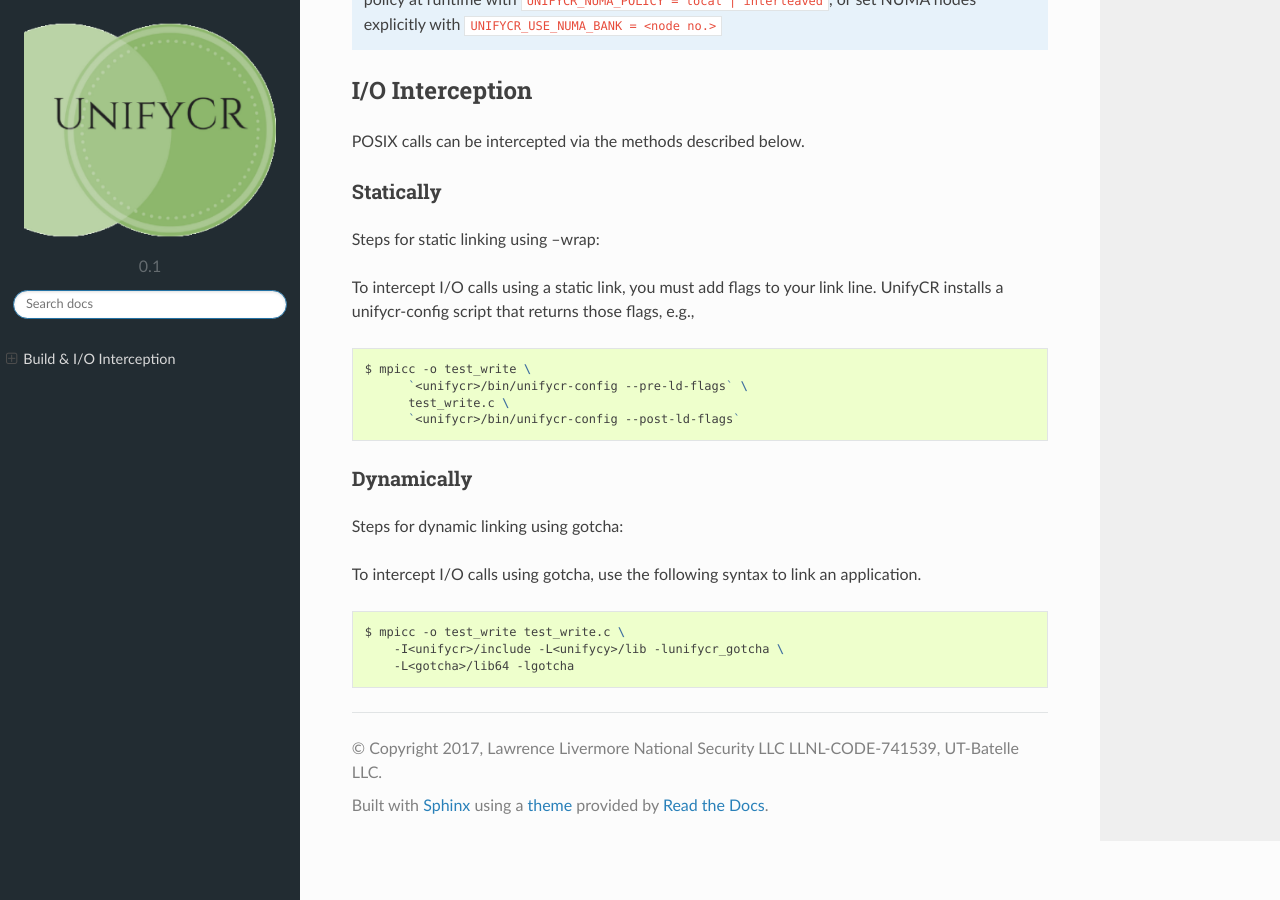
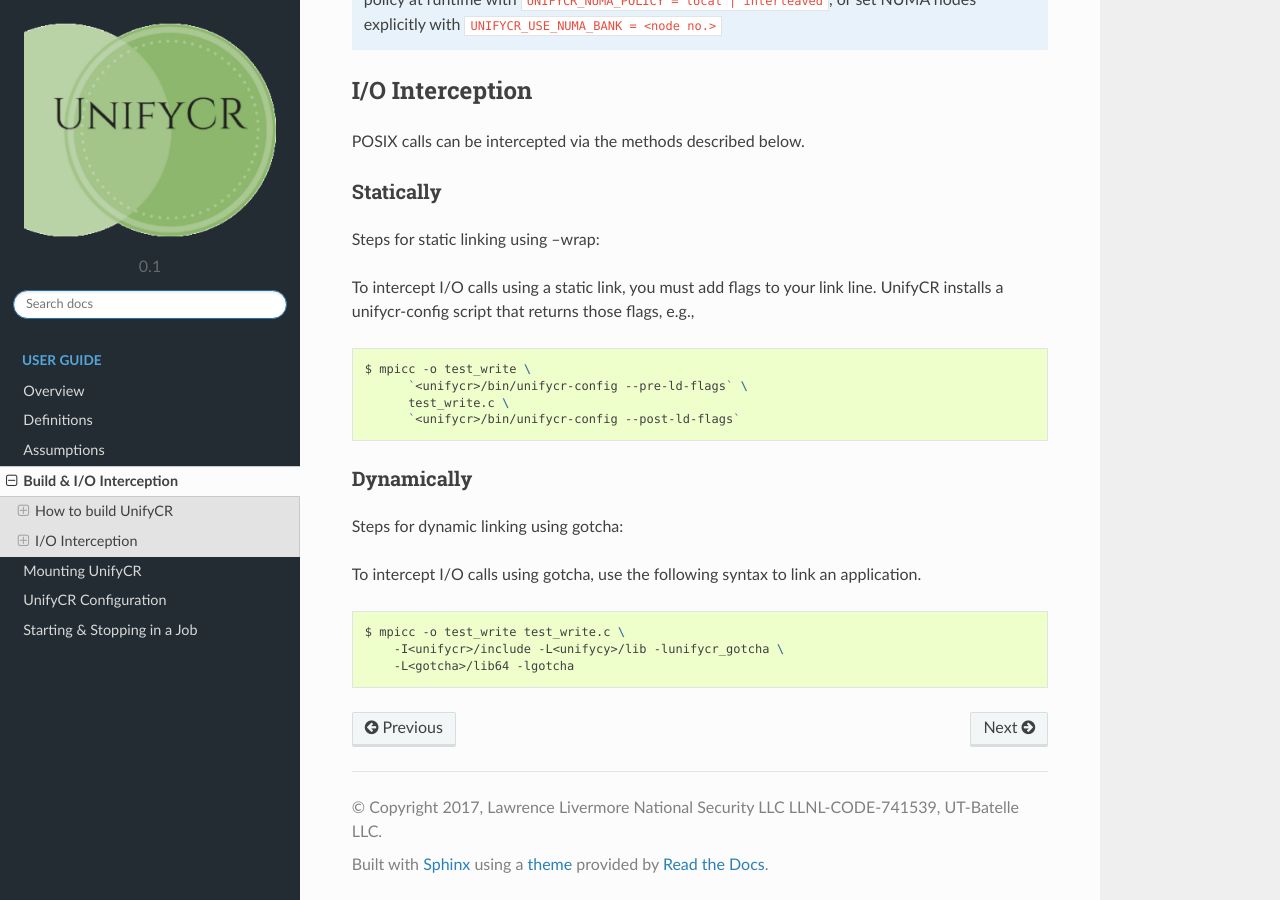
Before and after one commit to CamStan/test-docs, a Sphinx documentation site: the page built from unifycr-docs/docs/build-intercept.rst, in a window 1280 px wide and 900 px high, scrolled down 2559 px. Built offline with Sphinx 7.4.7 and the Read the Docs theme 2.0.0, drawn with Linux system fonts in a browser that asks for light colours.

Commit message:
Toctree test

```diff
--- a/unifycr-docs/docs/_themes/sphinx_rtd_theme2/sphinx_rtd_theme/layout.html
+++ b/unifycr-docs/docs/_themes/sphinx_rtd_theme2/sphinx_rtd_theme/layout.html
@@ -130,10 +130,10 @@
               toctree is empty. Skip building this for now.
             #}
             {% if 'singlehtml' not in builder %}
-              {% set global_toc = toctree(maxdepth=theme_navigation_depth|int, collapse=theme_collapse_navigation, includehidden=True) %}
+              {% set toctree = toctree(maxdepth=theme_navigation_depth|int, collapse=theme_collapse_navigation, includehidden=True) %}
             {% endif %}
-            {% if global_toc %}
-              {{ global_toc }}
+            {% if toctree %}
+              {{ toctree }}
             {% else %}
               <!-- Local TOC -->
               <div class="local-toc">{{ toc }}</div>
--- a/unifycr-docs/docs/index.rst
+++ b/unifycr-docs/docs/index.rst
@@ -7,7 +7,7 @@
 UnifyCR: A file system for burst buffers
 ========================================
 
-.. global_toc::
+.. toctree::
    :maxdepth: 2
    :caption: User Guide
 
```
